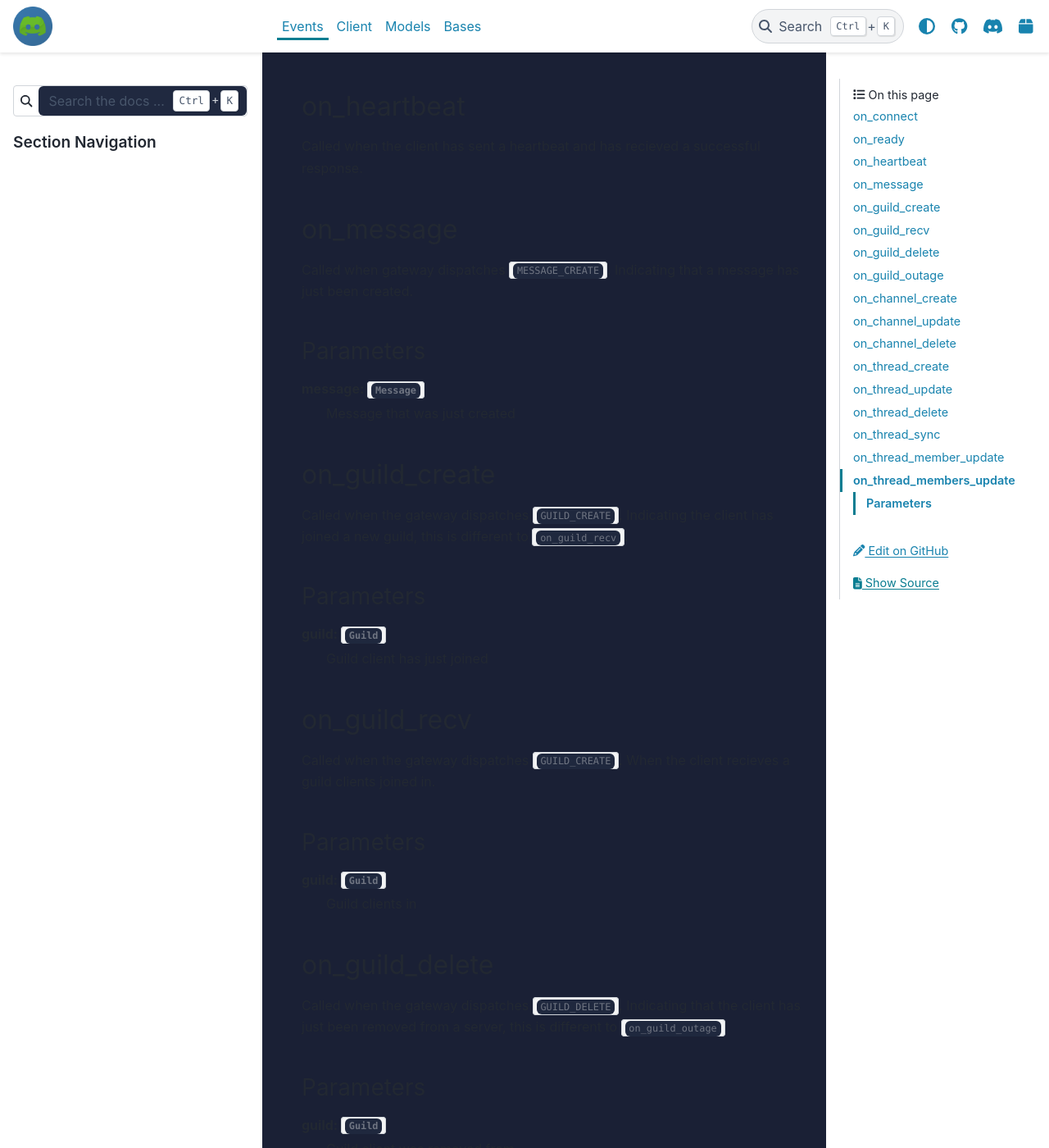
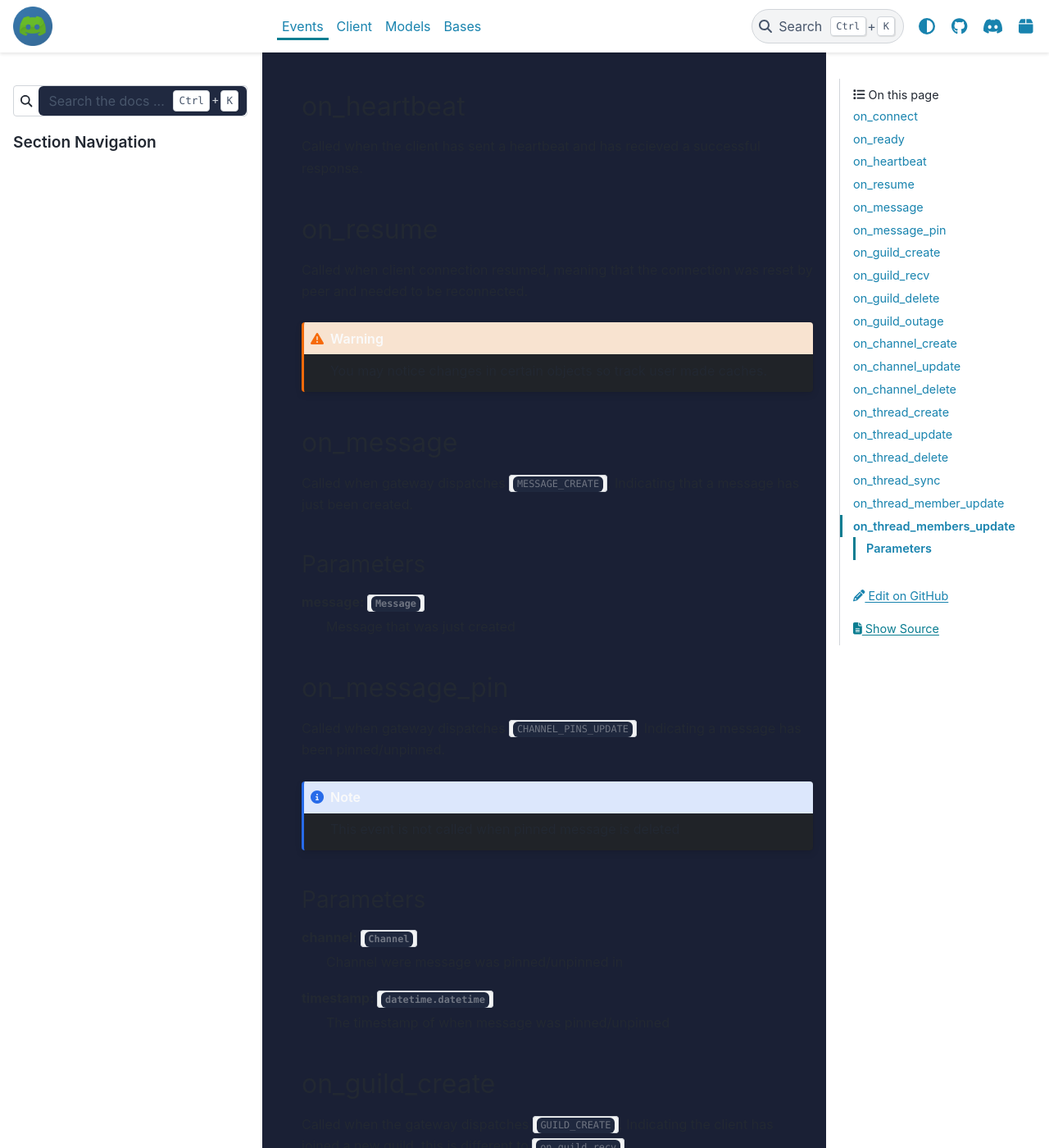
Before and after one commit to Mecha-Karen/acord, a Sphinx documentation site: the page built from docs/source/events.rst, in a window 1280 px wide and 1400 px high, scrolled down 585 px. Shown: the whole window at 82% size. Built offline with Sphinx 7.4.7 and the PyData theme 0.15.4, drawn with Linux system fonts in a browser that asks for light colours; cross-references to code outside the pages are shown as plain code.

Commit message:
Perfect certain events and add on_message_pin

```diff
--- a/docs/source/events.rst
+++ b/docs/source/events.rst
@@ -32,6 +32,14 @@ on_heartbeat
 ~~~~~~~~~~~~
 Called when the client has sent a heartbeat and has recieved a successful response.
 
+on_resume
+~~~~~~~~~
+Called when client connection resumed,
+meaning that the connection was reset by peer and needed to be reconnected.
+
+.. warning::
+    You may notice changes in certain objects so track user made caches.
+
 on_message
 ~~~~~~~~~~
 Called when gateway dispatches ``MESSAGE_CREATE``.
@@ -42,6 +50,23 @@ Parameters
 
 message: :class:`Message`
     Message that was just created
+
+on_message_pin
+~~~~~~~~~~~~~~
+Called when gateway dispatches ``CHANNEL_PINS_UPDATE``.
+Indicating a message has been pinned/unpinned.
+
+.. note::
+    This event is not called when pinned message is deleted
+
+Parameters
+==========
+
+channel: :class:`Channel`
+    Channel were message was pinned/unpinned in
+
+timestamp: :py:`datetime.datetime`
+    The timestamp of when message was pinned/unpinned
 
 on_guild_create
 ~~~~~~~~~~~~~~~
```
Also changed, not shown: 1 other file.
